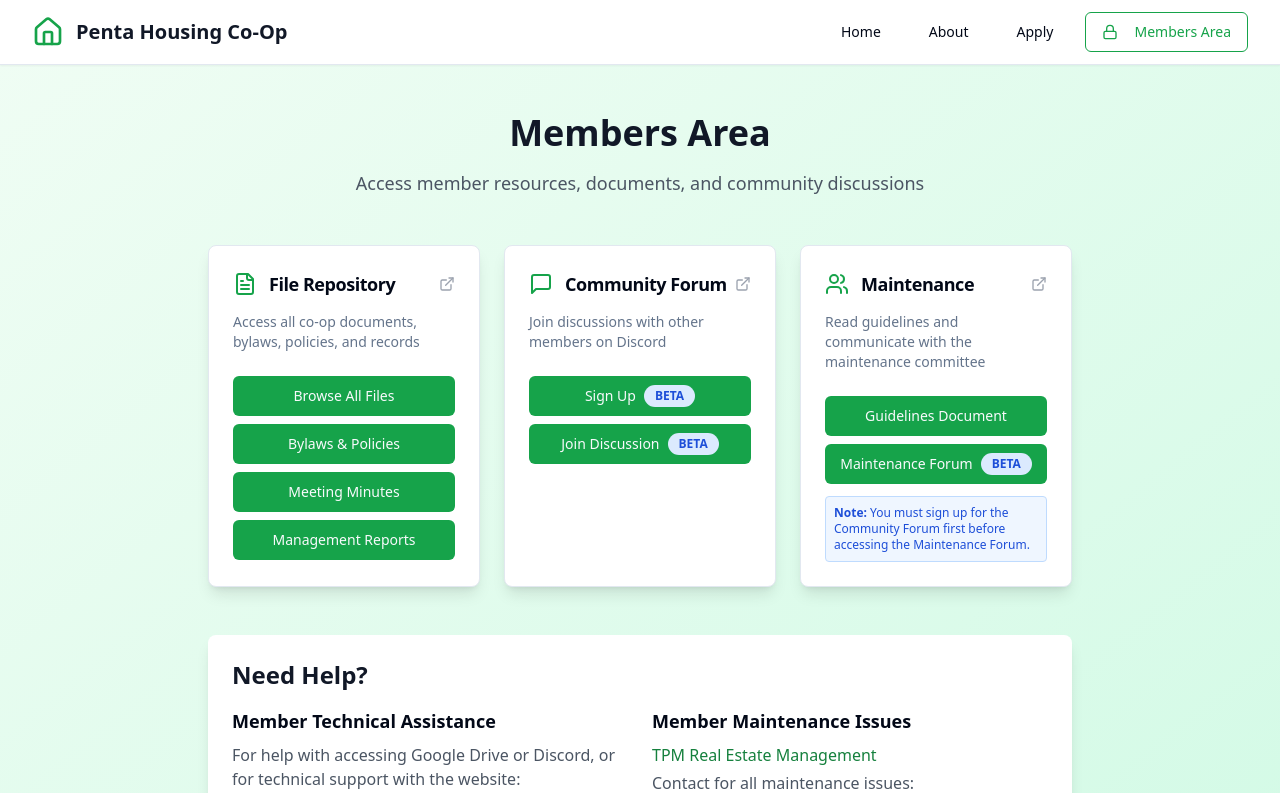
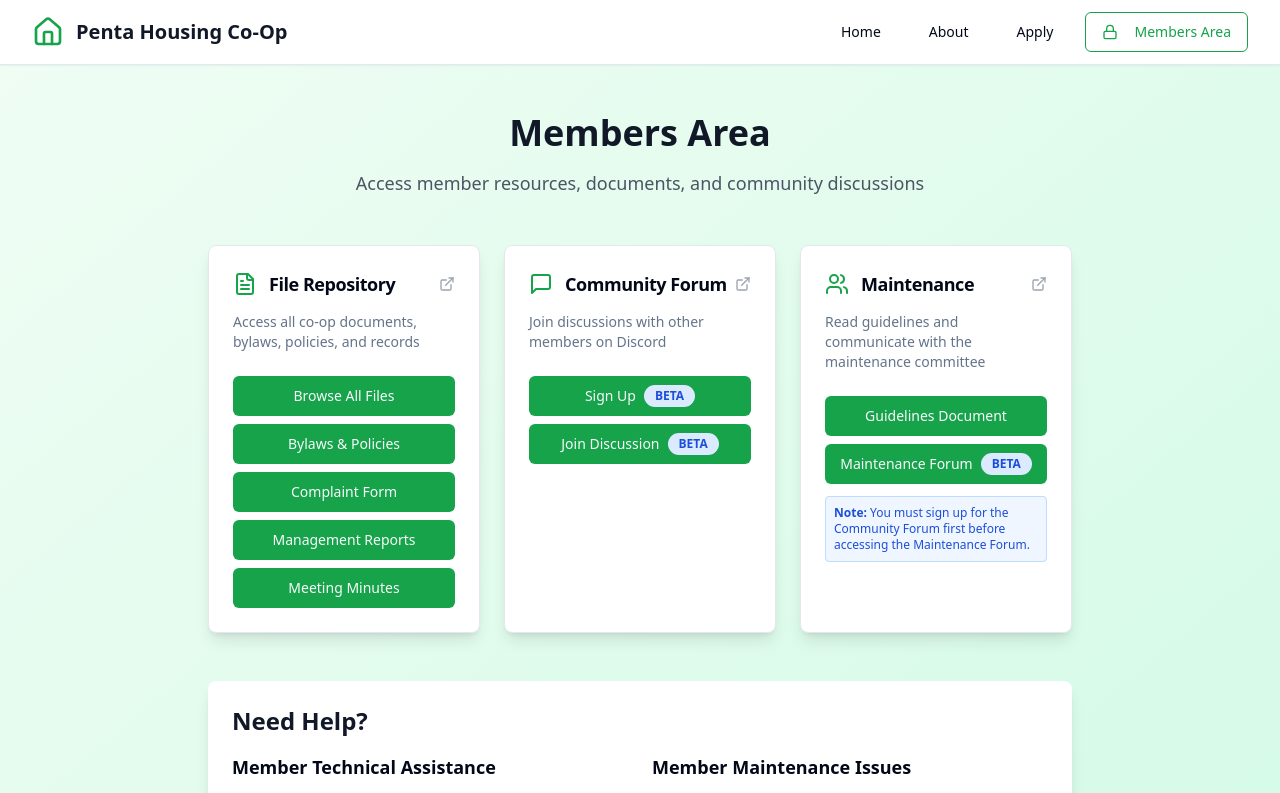
Before and after one commit to redwheeler3/penta-hub-coop-connect, a React (Vite) app: page /#/members in a window 1280 px wide. Shown: the top 793 px of the page. Built offline with nearby package versions, Linux system fonts and the light colour scheme.

Commit message:
Add Complaint Form to repository

```diff
--- a/src/pages/Members.tsx
+++ b/src/pages/Members.tsx
@@ -15,8 +15,9 @@ const Members = () => {
       links: [
         { text: "Browse All Files", url: "https://files.pentacoop.com" },
         { text: "Bylaws & Policies", url: "https://drive.google.com/drive/folders/1O2zb24edHeVHKLkTu5lSM0MthMccnLPF?usp=drive_link" },
-        { text: "Meeting Minutes", url: "https://drive.google.com/drive/folders/1kyVTEUvDEYy4XcnayWsV2KisZ44CRXgE?usp=drive_link" },
-        { text: "Management Reports", url: "https://drive.google.com/drive/folders/16Bjujq-0VlEEJCqToI52RMbnJ5cuglc7?usp=drive_link" }
+        { text: "Complaint Form", url: "https://docs.google.com/document/d/1D1cubBrqwal2Ok4t7aCH3Yiw-n25R8Mh/edit" },
+        { text: "Management Reports", url: "https://drive.google.com/drive/folders/16Bjujq-0VlEEJCqToI52RMbnJ5cuglc7?usp=drive_link" },
+        { text: "Meeting Minutes", url: "https://drive.google.com/drive/folders/1kyVTEUvDEYy4XcnayWsV2KisZ44CRXgE?usp=drive_link" }
       ],
       external: true
     },
```
